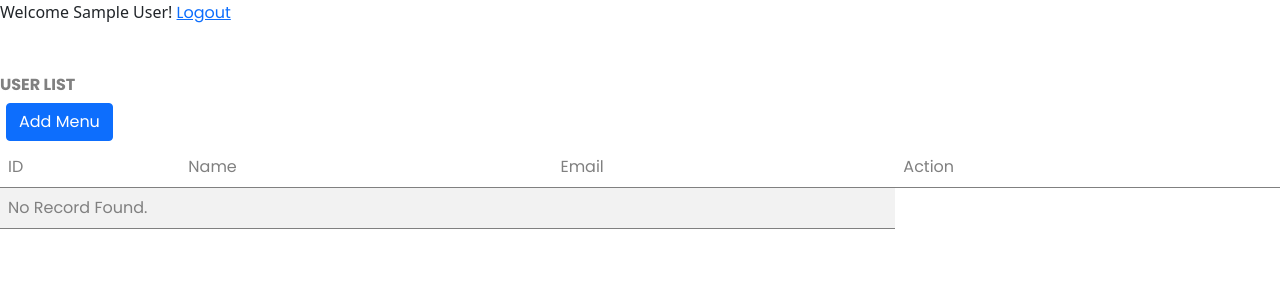
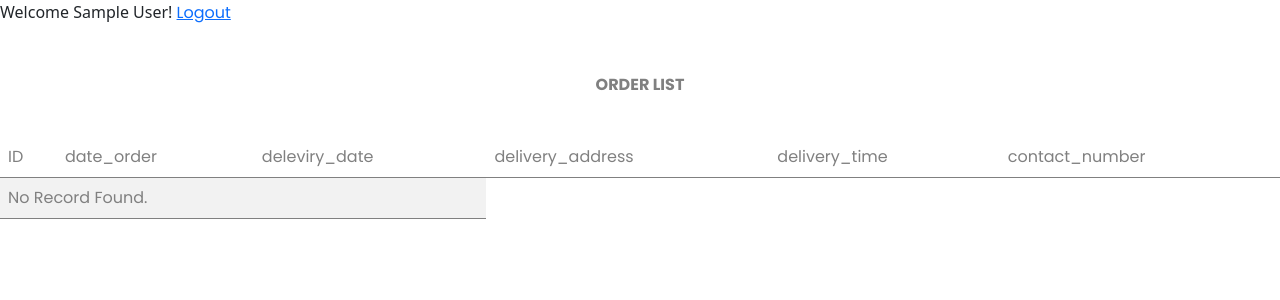
Before and after one commit to xdgalaxy2/Simple-POS-System-ajax-, a PHP site: page /?page=menu in a window 1280 px wide. Shown: the part 106-406 px from the top of the page. Run offline with PHP 8.4, Linux system fonts and the light colour scheme; the visitor is signed in with stand-in values (Sample User, id 1); data that the repository does not hold is empty.

```diff
--- a/dashboard.php
+++ b/dashboard.php
@@ -1,15 +1,13 @@
  <?php if ($_SESSION['admin']==1) {?>
         <div class=" mt-5">
-            <b>USER LIST</b>
-
-            <div style="padding: 6px;" >
-                <button type="button" data-toggle="modal" data-target="#profileModal" class="btn btn-primary" name="add-user" id="add-profile" >Add Menu</button>
+            <b><p align="center">ORDER LIST</p></b>
 
             </div>
             <table class="table  table-striped">
                 <thead>
                     <tr>
-                        <td scope="col">ID</td><td scope="col">Name</td><td scope="col">Email</td><td scope="col">Action</td>
+                        <br>
+                        <td scope="col">ID</td><td scope="col">date_order</td><td scope="col">deleviry_date</td><td scope="col">delivery_address</td><td scope="col">delivery_time</td><td scope="col">contact_number</td>
                     </tr>
                 </thead>
                 <!-- List Loop -->
```
